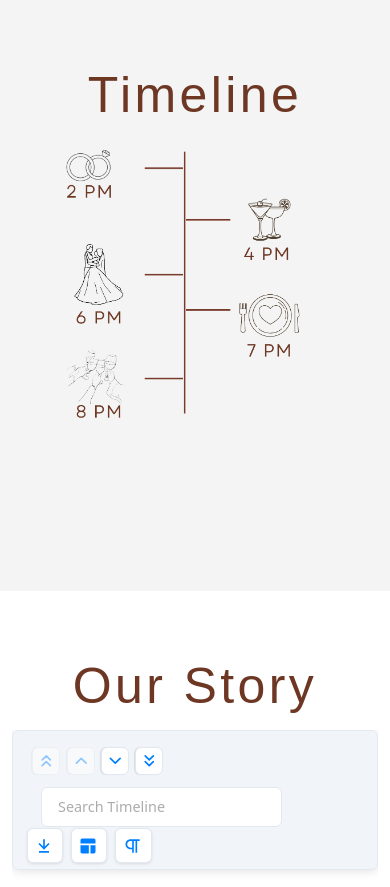
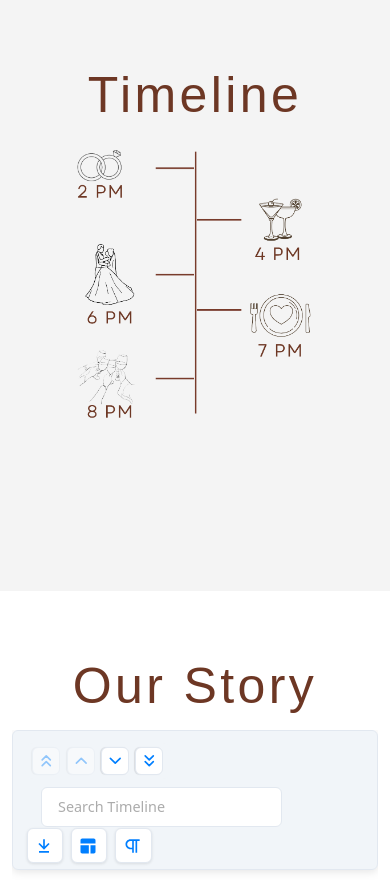
Before and after one commit to reimondavendano/weddingjamesapple, a React (Create React App) app: page / in a window 390 px wide. Shown: the part 2800-3687 px from the top of the page. Built offline with nearby package versions, Linux system fonts and the light colour scheme; a web font is replaced by a local one.

Commit message:
Update timeline pos in mobile

```diff
--- a/src/assets/styles/wedding-timeline.css
+++ b/src/assets/styles/wedding-timeline.css
@@ -121,7 +121,7 @@
 
     .sched-image{
       width:70%;
-      margin-left: 41px;
+      margin-left: 52px;
     }
 
 
```
Also changed, not shown: 5 other files (tests, documents, lock files or other folders).
